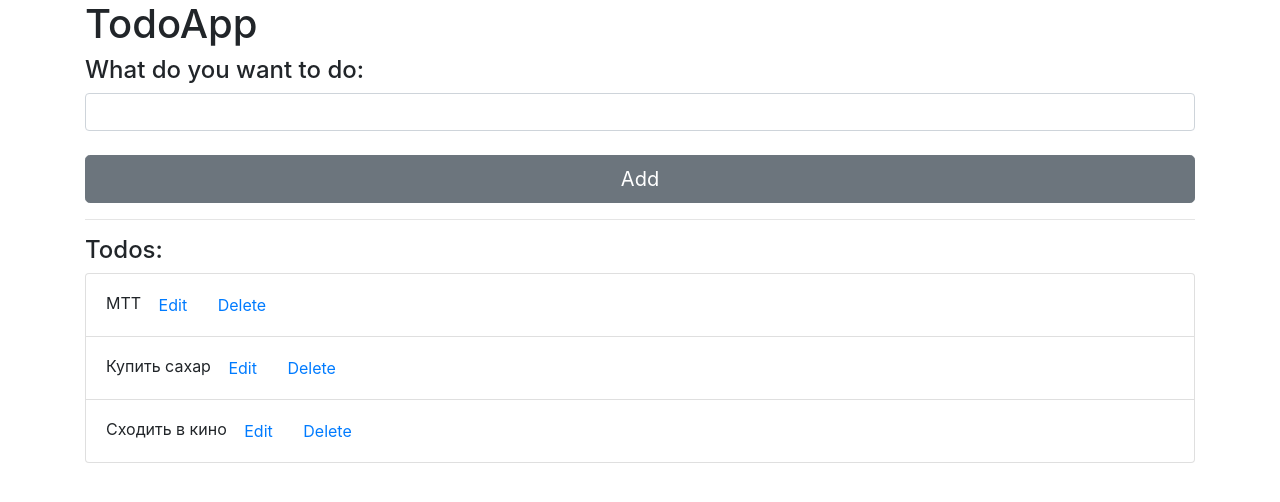
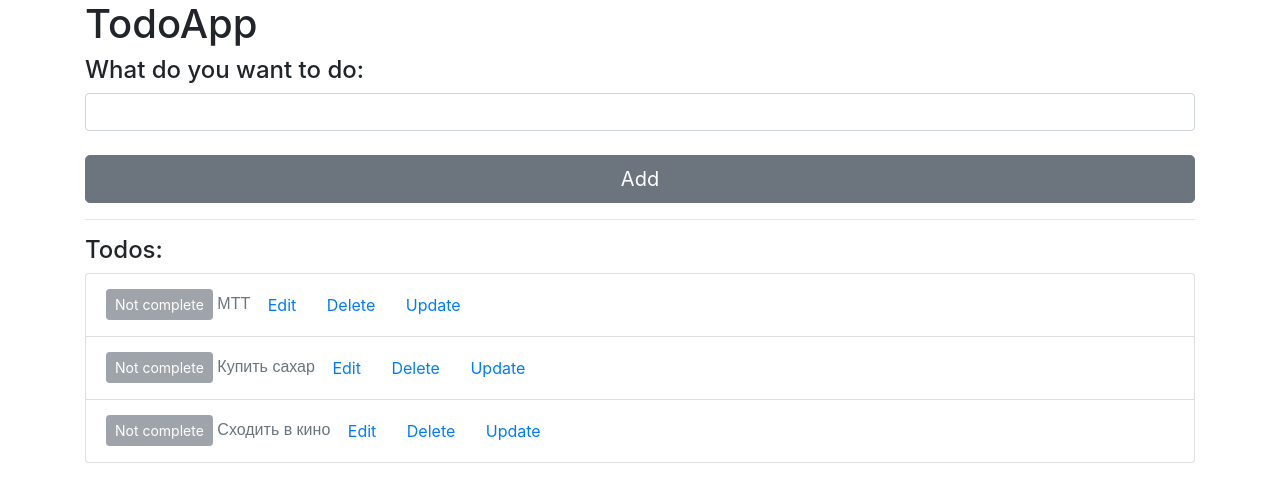
Before and after one commit to alexey-luhinin/TodoApp, a Flask app: page / in a window 1280 px wide. Shown: the top 502 px of the page. Run offline with Flask 2, Linux system fonts and the light colour scheme; data comes from the database, SQL or seed files in the repository; both versions use the stored data as it was after the commit.

Commit message:
update status

```diff
--- a/app.py
+++ b/app.py
@@ -43,6 +43,15 @@ def edit(id):
         return redirect(url_for('index'))
     return render_template('edit.html', todo=todo)
 
+@app.route('/update/<int:id>', methods=['GET', 'POST'])
+def update(id):
+    todo = Todo.query.get(id)
+    status = todo.is_done
+    todo.is_done = not status
+    db.session.add(todo)
+    db.session.commit()
+    return redirect(url_for('index'))
+
 
 if __name__ == '__main__':
     app.run(debug=True)
--- /dev/null
+++ b/static/main.css
@@ -0,0 +1,8 @@
+.complete {
+	text-decoration: line-through;
+}
+
+.item {
+	font-family: Arial;
+	color: #6b757d;
+}
--- a/templates/base.html
+++ b/templates/base.html
@@ -3,6 +3,7 @@
 <head>
 	<meta charset="UTF-8">
 	<link rel="stylesheet" href="https://cdn.jsdelivr.net/npm/bootstrap@4.5.3/dist/css/bootstrap.min.css" integrity="sha384-TX8t27EcRE3e/ihU7zmQxVncDAy5uIKz4rEkgIXeMed4M0jlfIDPvg6uqKI2xXr2" crossorigin="anonymous">
+	<link rel="stylesheet" href="{{ url_for('static', filename='main.css') }}">
 	{% block title %} {% endblock %}
 </head>
 <body>
--- a/templates/index.html
+++ b/templates/index.html
@@ -21,9 +21,15 @@
 			<ul class="list-group">
 				{% for todo in todos %}
 					<li class="list-group-item">
-						{{ todo.title }}
+						{% if not todo.is_done %}
+							<button type="button" class="btn btn-secondary btn-sm" disabled>Not complete</button>
+						{% else %}
+							<button type="button" class="btn btn-primary btn-sm" disabled>Completed</button>
+						{% endif %}
+						<span class="item {% if todo.is_done %}complete{% endif %}">{{ todo.title }}</span>
 						<a href="edit/{{ todo.id }}"><button class="btn btn-link">Edit</button></a>
 						<a href="del/{{ todo.id }}"><button class="btn btn-link">Delete</button></a>
+						<a href="update/{{ todo.id }}"><button class="btn btn-link">Update</button></a>
 					</li>
 				{% endfor %}
 			</ul>
```
Also changed, not shown: todos.db.
